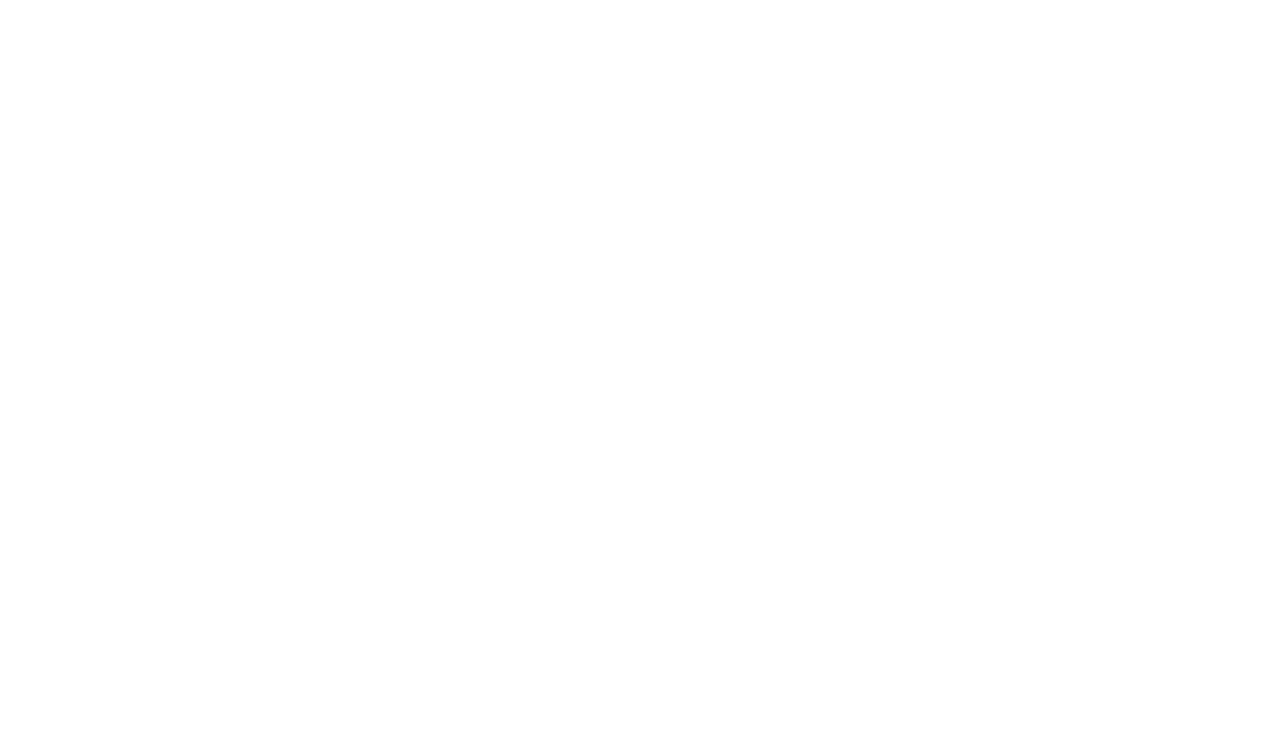
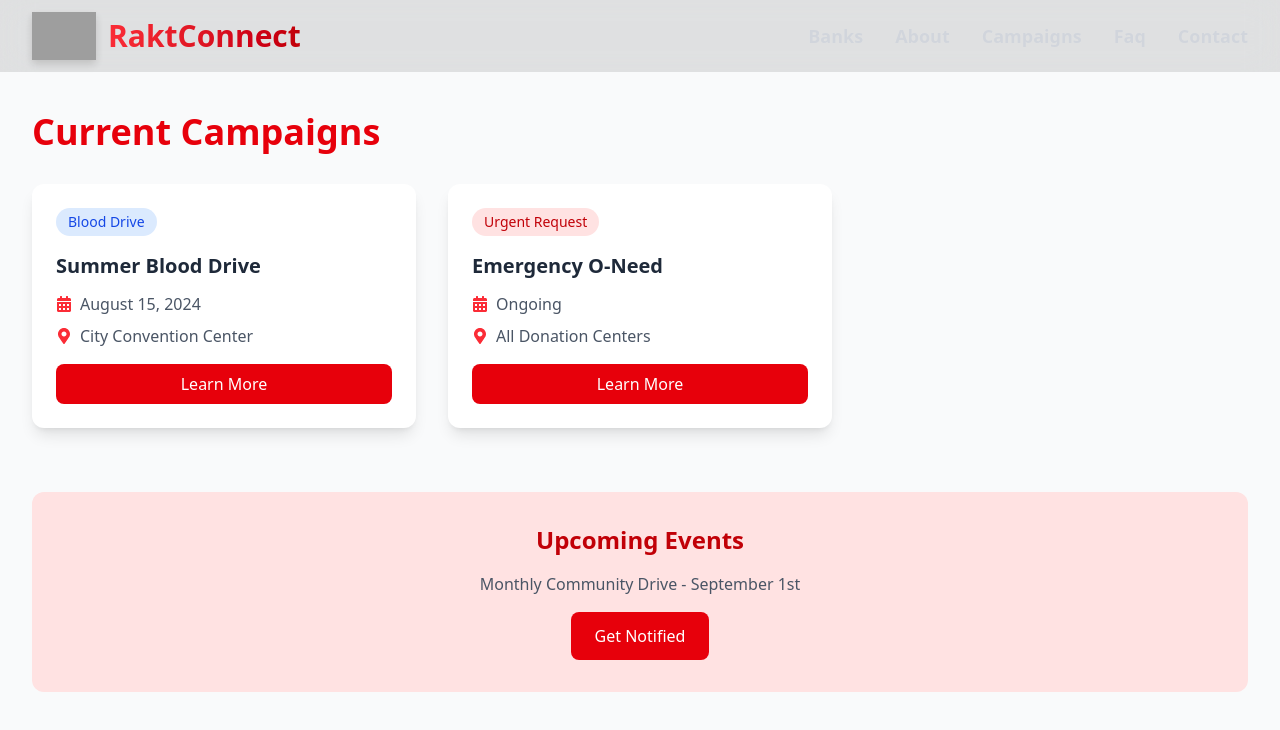
Before and after one commit to adityas1309/RaktConnect, a React (Vite) app in the folder client/: page /campaigns in a window 1280 px wide. Before the commit this address had no page. Shown: the top 730 px of the page. Built offline with nearby package versions, Linux system fonts and the light colour scheme; grey boxes are pictures that could not be loaded.

Commit message:
Updated the navbar components.

```diff
--- a/client/src/App.jsx
+++ b/client/src/App.jsx
@@ -4,6 +4,9 @@ import Navbar from "./components/Landing/Navbar";
 
 import About from "./components/Landing/About";
 import Contact from "./components/Landing/Contact";
+import Campaigns from "./components/Landing/Campaigns";
+import FAQ from "./components/Landing/FAQ";
+import BloodBanks from "./components/Landing/BloodBank";
 import Auth from "./components/Auth/Auth";
 import Patient from "./components/patient/Patient";
 import Requests from "./components/patient/Requests";
@@ -28,6 +31,9 @@ function App() {
           <Route index element={<LandingPage />} />
           <Route path="/about" element={<About />} />
           <Route path="/contact" element={<Contact />} />
+          <Route path="/campaigns" element={<Campaigns />} />
+          <Route path="/faq" element={<FAQ />} />
+          <Route path="/banks" element={<BloodBanks />} />
         </Route>
         <Route path="/login" element={<Auth />} />
         <Route path="/patient" element={<Patient />}>
--- /dev/null
+++ b/client/src/components/Landing/BloodBank.jsx
@@ -0,0 +1,116 @@
+import React from 'react';
+import { MapContainer, TileLayer, Marker, Popup } from 'react-leaflet';
+import 'leaflet/dist/leaflet.css';
+import { Icon } from 'leaflet';
+import { FaClock, FaPhone, FaMapMarkerAlt } from 'react-icons/fa';
+
+// Coordinates for West Bengal center point (approx)
+const WB_CENTER = [22.5868, 87.8550]; // Near Kolkata
+const ZOOM_LEVEL = 10;
+
+const BloodBanks = () => {
+  // Sample blood banks in West Bengal
+  const banks = [
+    {
+      name: "Central Blood Bank, Kolkata",
+      lat: 22.5726,
+      lng: 88.3639,
+      hours: "24/7",
+      contact: "033-2225-6789",
+      address: "12, Lenin Sarani, Kolkata"
+    },
+    {
+      name: "Howrah District Blood Bank",
+      lat: 22.5958,
+      lng: 88.2636,
+      hours: "8 AM - 8 PM",
+      contact: "033-2660-4321",
+      address: "G.T. Road, Howrah"
+    },
+    {
+      name: "North Bengal Blood Bank",
+      lat: 26.7271,
+      lng: 88.3953,
+      hours: "9 AM - 9 PM",
+      contact: "0353-254-6789",
+      address: "Hill Cart Road, Siliguri"
+    }
+  ];
+
+  // Custom marker icon
+  const bloodIcon = new Icon({
+    iconUrl: 'https://raw.githubusercontent.com/pointhi/leaflet-color-markers/master/img/marker-icon-2x-red.png',
+    iconSize: [25, 41],
+    iconAnchor: [12, 41]
+  });
+
+  return (
+    <div className="min-h-screen bg-gray-50 py-16 px-4 sm:px-6 lg:px-8">
+      <div className="max-w-7xl mx-auto">
+        <h1 className="text-4xl font-bold text-red-600 mb-8 mt-12">West Bengal Blood Banks</h1>
+
+        <div className="bg-white rounded-lg shadow-xl p-6 mb-8">
+          <MapContainer
+            center={WB_CENTER}
+            zoom={ZOOM_LEVEL}
+            className="h-96 w-full rounded-lg"
+          >
+            <TileLayer
+              url="https://{s}.tile.openstreetmap.org/{z}/{x}/{y}.png"
+              attribution='&copy; <a href="https://www.openstreetmap.org/copyright">OpenStreetMap</a> contributors'
+            />
+            {banks.map((bank, index) => (
+              <Marker
+                key={index}
+                position={[bank.lat, bank.lng]}
+                icon={bloodIcon}
+              >
+                <Popup>
+                  <div className="space-y-2">
+                    <h3 className="font-bold text-red-600">{bank.name}</h3>
+                    <div className="flex items-center gap-2">
+                      <FaMapMarkerAlt className="text-red-500" />
+                      <p>{bank.address}</p>
+                    </div>
+                    <div className="flex items-center gap-2">
+                      <FaClock className="text-red-500" />
+                      <p>{bank.hours}</p>
+                    </div>
+                    <div className="flex items-center gap-2">
+                      <FaPhone className="text-red-500" />
+                      <p>{bank.contact}</p>
+                    </div>
+                  </div>
+                </Popup>
+              </Marker>
+            ))}
+          </MapContainer>
+        </div>
+
+        <div className="grid gap-6 md:grid-cols-2 lg:grid-cols-3">
+          {banks.map((bank, index) => (
+            <div key={index} className="bg-white rounded-lg shadow-lg p-6 hover:shadow-xl transition-shadow">
+              <h3 className="text-xl font-semibold text-gray-800 mb-2">{bank.name}</h3>
+              <div className="space-y-2 text-gray-600">
+                <div className="flex items-center gap-2">
+                  <FaMapMarkerAlt className="text-red-500" />
+                  <p>{bank.address}</p>
+                </div>
+                <div className="flex items-center gap-2">
+                  <FaClock className="text-red-500" />
+                  <p>{bank.hours}</p>
+                </div>
+                <div className="flex items-center gap-2">
+                  <FaPhone className="text-red-500" />
+                  <p>{bank.contact}</p>
+                </div>
+              </div>
+            </div>
+          ))}
+        </div>
+      </div>
+    </div>
+  );
+};
+
+export default BloodBanks;
--- /dev/null
+++ b/client/src/components/Landing/Campaigns.jsx
@@ -0,0 +1,78 @@
+import React from 'react';
+import { motion } from 'framer-motion';
+import { FaCalendarAlt, FaMapMarkerAlt } from 'react-icons/fa';
+
+const Campaigns = () => {
+  const activeCampaigns = [
+    {
+      title: "Summer Blood Drive",
+      date: "August 15, 2024",
+      location: "City Convention Center",
+      type: "Blood Drive"
+    },
+    {
+      title: "Emergency O-Need",
+      date: "Ongoing",
+      location: "All Donation Centers",
+      type: "Urgent Request"
+    }
+  ];
+
+  return (
+    <div className="min-h-screen bg-gray-50 py-16 px-4 sm:px-6 lg:px-8">
+      <div className="max-w-7xl mx-auto">
+        <h1 className="text-4xl font-bold text-red-600 mb-8 mt-12">Current Campaigns</h1>
+
+        <div className="grid gap-8 md:grid-cols-2 lg:grid-cols-3">
+          {activeCampaigns.map((campaign, index) => (
+            <motion.div
+              key={index}
+              whileHover={{ y: -5 }}
+              className="bg-white rounded-xl shadow-lg overflow-hidden hover:shadow-xl transition-shadow"
+            >
+              <div className="p-6">
+                <div className="flex items-center justify-between mb-4">
+                  <span className={`px-3 py-1 rounded-full text-sm ${
+                    campaign.type === "Urgent Request"
+                      ? "bg-red-100 text-red-700"
+                      : "bg-blue-100 text-blue-700"
+                  }`}>
+                    {campaign.type}
+                  </span>
+                </div>
+
+                <h3 className="text-xl font-semibold text-gray-800 mb-3">
+                  {campaign.title}
+                </h3>
+
+                <div className="flex items-center text-gray-600 mb-2">
+                  <FaCalendarAlt className="mr-2 text-red-500" />
+                  <span>{campaign.date}</span>
+                </div>
+
+                <div className="flex items-center text-gray-600">
+                  <FaMapMarkerAlt className="mr-2 text-red-500" />
+                  <span>{campaign.location}</span>
+                </div>
+
+                <button className="mt-4 w-full bg-red-600 text-white py-2 rounded-lg hover:bg-red-700 transition-colors">
+                  Learn More
+                </button>
+              </div>
+            </motion.div>
+          ))}
+        </div>
+
+        <div className="mt-16 bg-red-100 rounded-xl p-8 text-center">
+          <h2 className="text-2xl font-semibold text-red-700 mb-4">Upcoming Events</h2>
+          <p className="text-gray-600">Monthly Community Drive - September 1st</p>
+          <button className="mt-4 bg-red-600 text-white px-6 py-3 rounded-lg hover:bg-red-700 transition-colors">
+            Get Notified
+          </button>
+        </div>
+      </div>
+    </div>
+  );
+};
+
+export default Campaigns;
--- /dev/null
+++ b/client/src/components/Landing/FAQ.jsx
@@ -0,0 +1,52 @@
+import React, { useState } from 'react';
+import { FiChevronDown, FiChevronUp } from 'react-icons/fi';
+
+const FAQ = () => {
+  const [activeIndex, setActiveIndex] = useState(null);
+  const faqs = [
+    {
+      question: "Who can donate blood?",
+      answer: "Generally healthy adults between 18-65 years, weighing at least 50kg"
+    },
+    {
+      question: "How often can I donate?",
+      answer: "Every 56 days for whole blood donations"
+    }
+  ];
+
+  return (
+    <div className="min-h-screen bg-gray-50 py-16 px-4 sm:px-6 lg:px-8">
+      <div className="max-w-3xl mx-auto">
+        <h1 className="text-4xl font-bold text-red-600 mb-12 text-center mt-12">FAQs</h1>
+
+        <div className="space-y-4">
+          {faqs.map((faq, index) => (
+            <div key={index} className="border rounded-lg bg-white shadow-sm">
+              <button
+                className="w-full p-4 text-left flex justify-between items-center"
+                onClick={() => setActiveIndex(activeIndex === index ? null : index)}
+              >
+                <span className="font-medium text-gray-800">{faq.question}</span>
+                {activeIndex === index ? <FiChevronUp /> : <FiChevronDown />}
+              </button>
+              {activeIndex === index && (
+                <div className="p-4 pt-0 text-gray-600 border-t">
+                  {faq.answer}
+                </div>
+              )}
+            </div>
+          ))}
+        </div>
+
+        <div className="mt-12 bg-red-50 rounded-lg p-6 text-center">
+          <h2 className="text-xl font-semibold text-red-700 mb-4">Still have questions?</h2>
+          <button className="bg-red-600 text-white px-6 py-2 rounded-md hover:bg-red-700 transition-colors">
+            Contact Support
+          </button>
+        </div>
+      </div>
+    </div>
+  );
+};
+
+export default FAQ;
```
